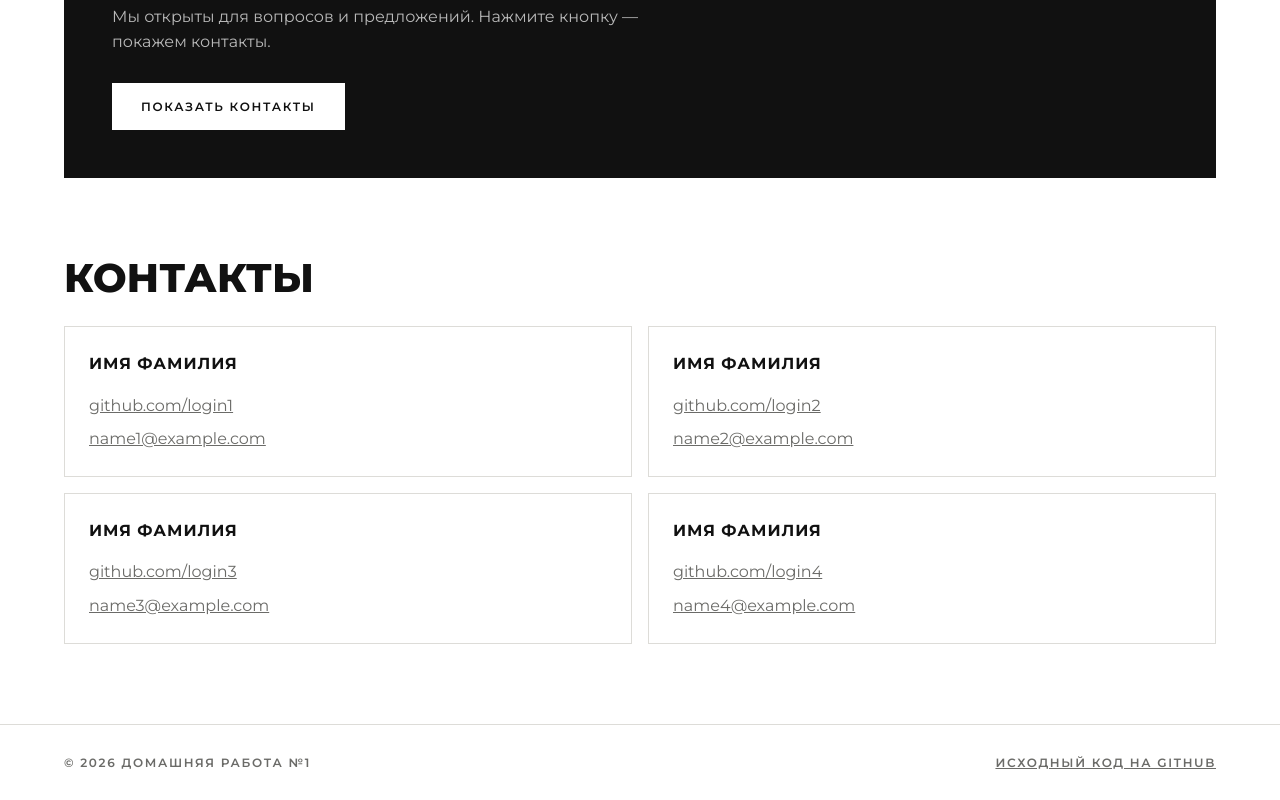
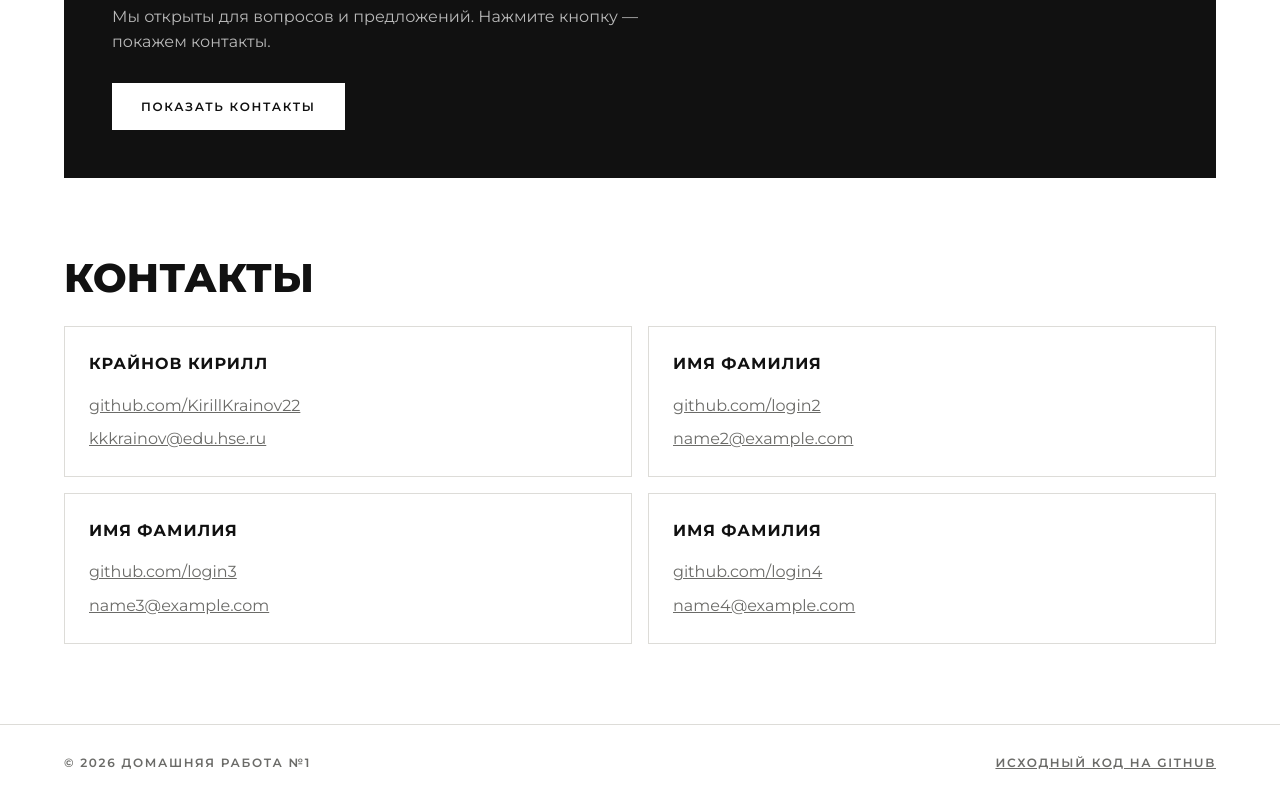
Before and after one commit to KirillKrainov22/WEB--1, a plain HTML site: page index.html in a window 1280 px wide. Both pictures are taken after a click on the link "КОНТАКТЫ". Shown: the part 1121-1921 px from the top of the page. Drawn offline with nearby package versions, Linux system fonts and the light colour scheme.

Commit message:
Обновил README, добавил свои данные на главную

```diff
--- a/index.html
+++ b/index.html
@@ -37,7 +37,7 @@
         <div class="team">
           <article class="member">
             <p class="member__number">01</p>
-            <h3 class="member__name">Имя Фамилия</h3>
+            <h3 class="member__name">Крайнов Кирилл</h3>
             <a class="member__link" href="members/member-1.html">Страница участника →</a>
           </article>
           <article class="member">
@@ -68,9 +68,9 @@
         <h2 class="section__title">Контакты</h2>
         <div class="contacts">
           <div class="contact">
-            <h3 class="contact__name">Имя Фамилия</h3>
-            <a class="contact__link" href="https://github.com/login1">github.com/login1</a>
-            <a class="contact__link" href="mailto:name1@example.com">name1@example.com</a>
+            <h3 class="contact__name">Крайнов Кирилл</h3>
+            <a class="contact__link" href="https://github.com/KirillKrainov22">github.com/KirillKrainov22</a>
+            <a class="contact__link" href="mailto:kkkrainov@edu.hse.ru">kkkrainov@edu.hse.ru</a>
           </div>
           <div class="contact">
             <h3 class="contact__name">Имя Фамилия</h3>
```
Also changed, not shown: README.md.
